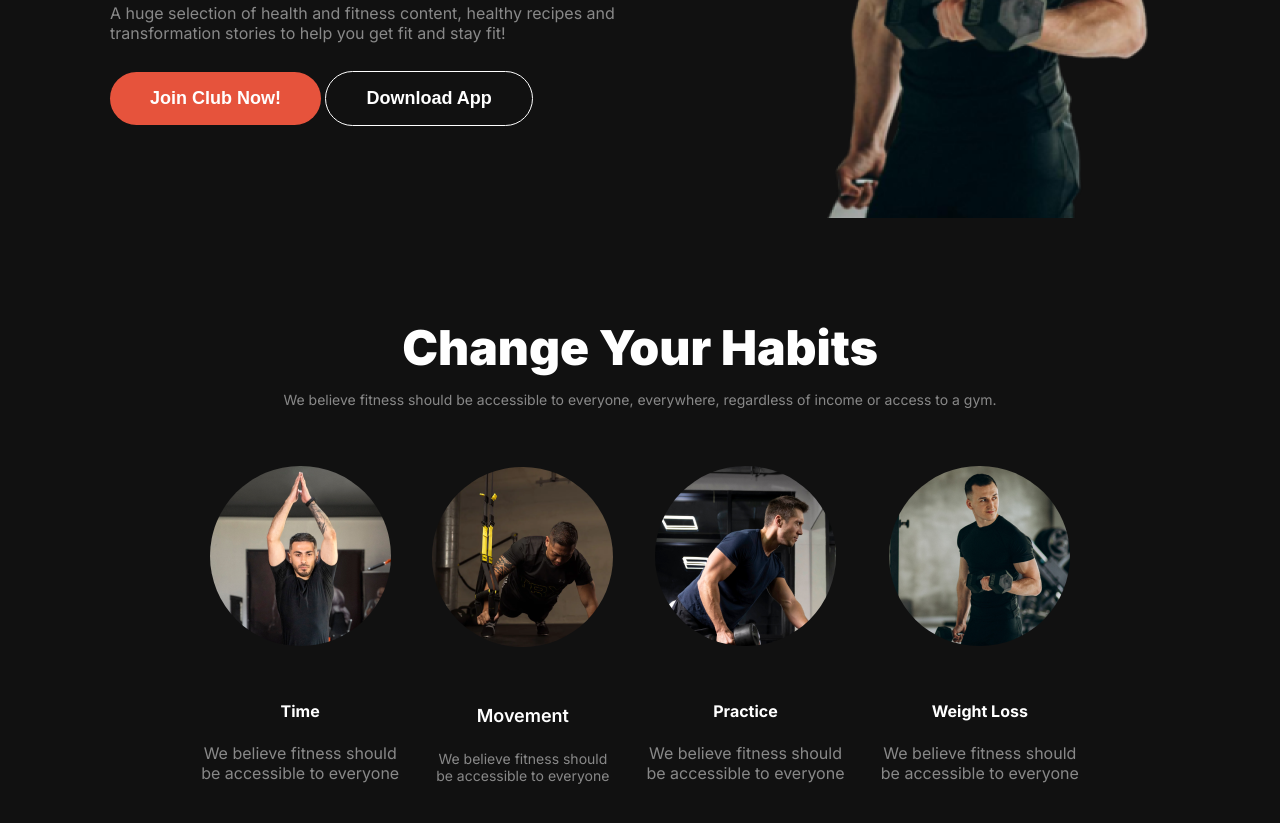
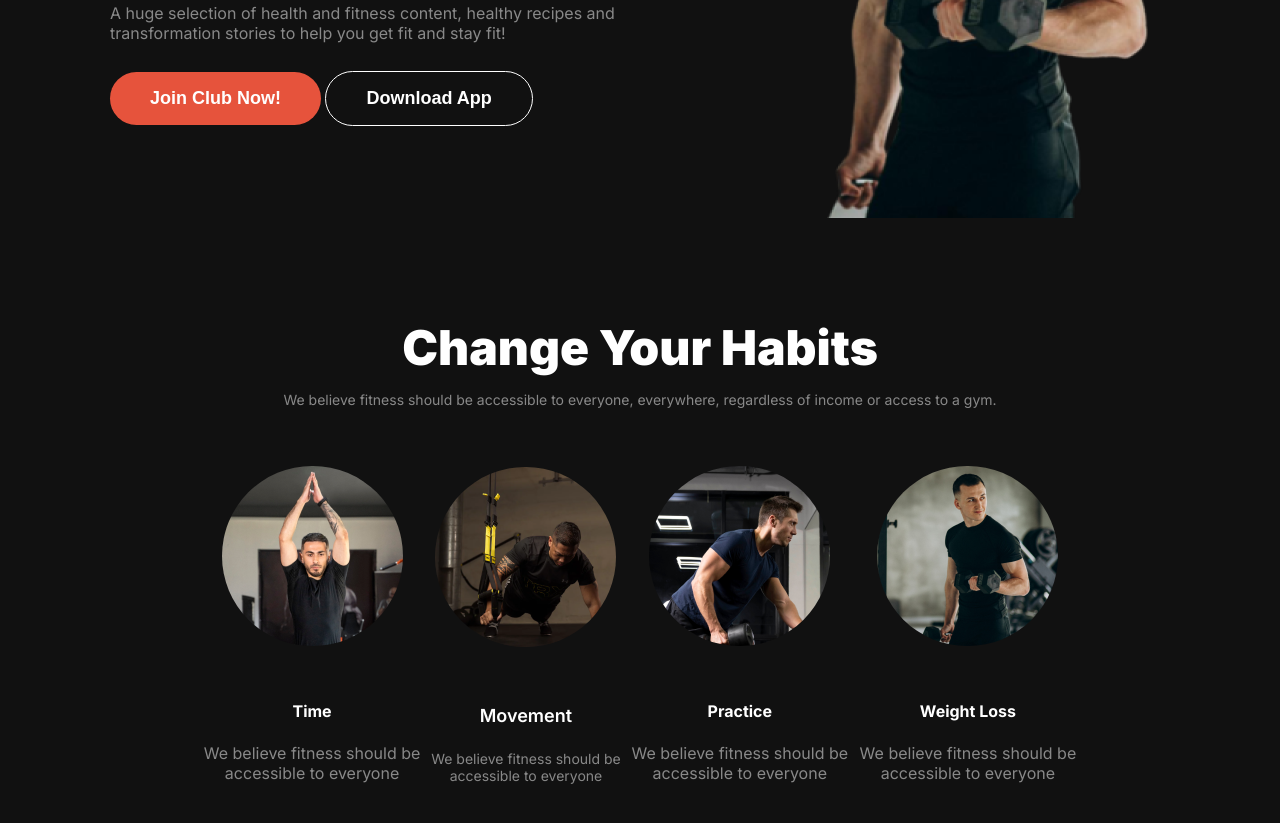
Before and after one commit to Parthaprotimdev/programminghero-assignment-two-B10, a plain HTML site: page index.html in a window 1280 px wide. Shown: the part 486-1309 px from the top of the page. Drawn offline with Linux system fonts and the light colour scheme.

Commit message:
added card style

```diff
--- a/style.css
+++ b/style.css
@@ -114,24 +114,23 @@ body {
   font-weight: 900;
   margin-bottom: 14px;
 }
-.habit-details{
+.habit-details {
   text-align: center;
   font-size: 14px;
   font-weight: 400;
 }
 
 .card {
-  justify-content: center;
+  justify-content: space-evenly;
   align-items: center;
   text-align: center;
   margin: 58px 190px;
-  gap: 30px;
 }
-.card-title{
+.card-title {
   font-size: 18px;
   font-weight: 600;
 }
-.card-details{
+.card-details {
   font-size: 14px;
   font-weight: 400;
 }
```
